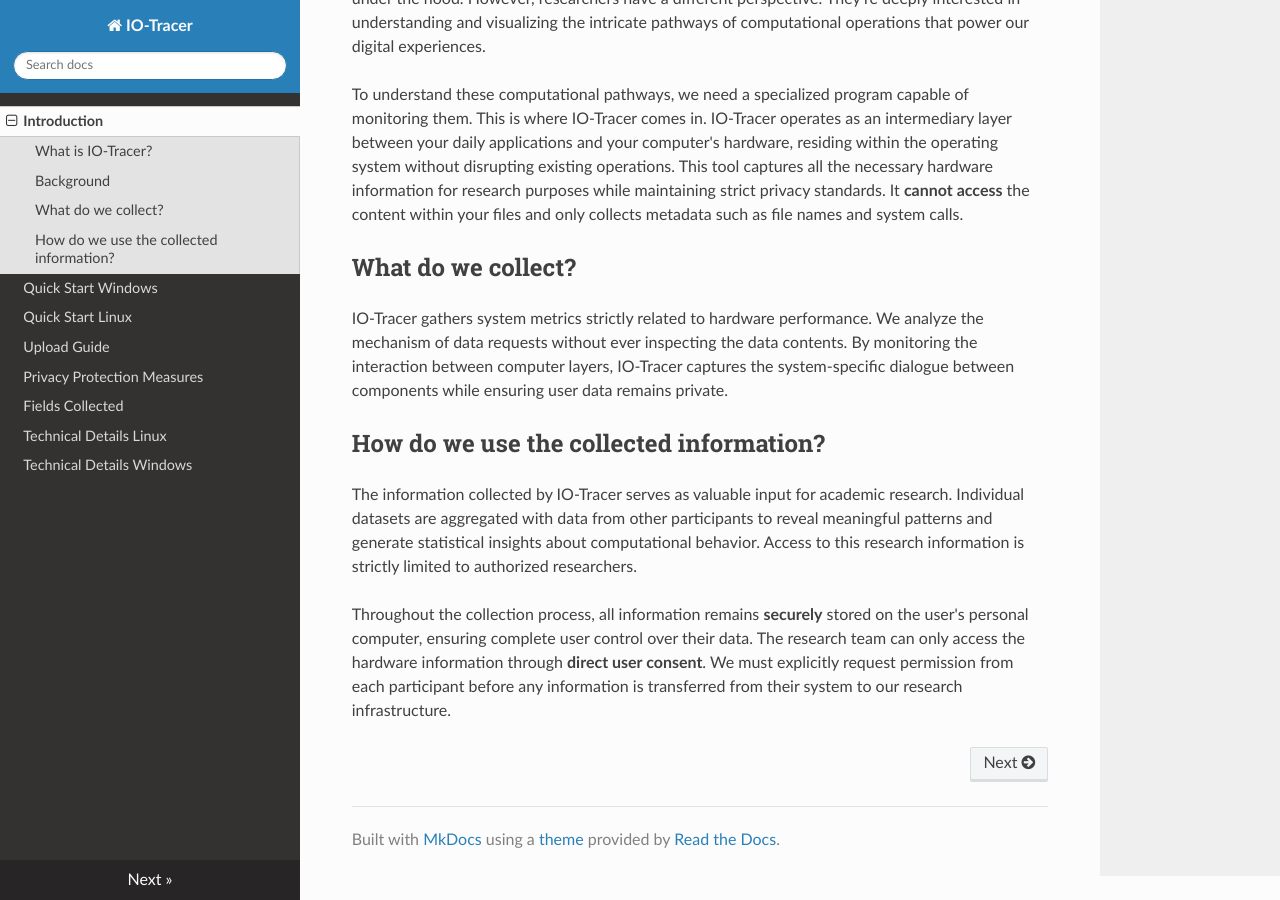
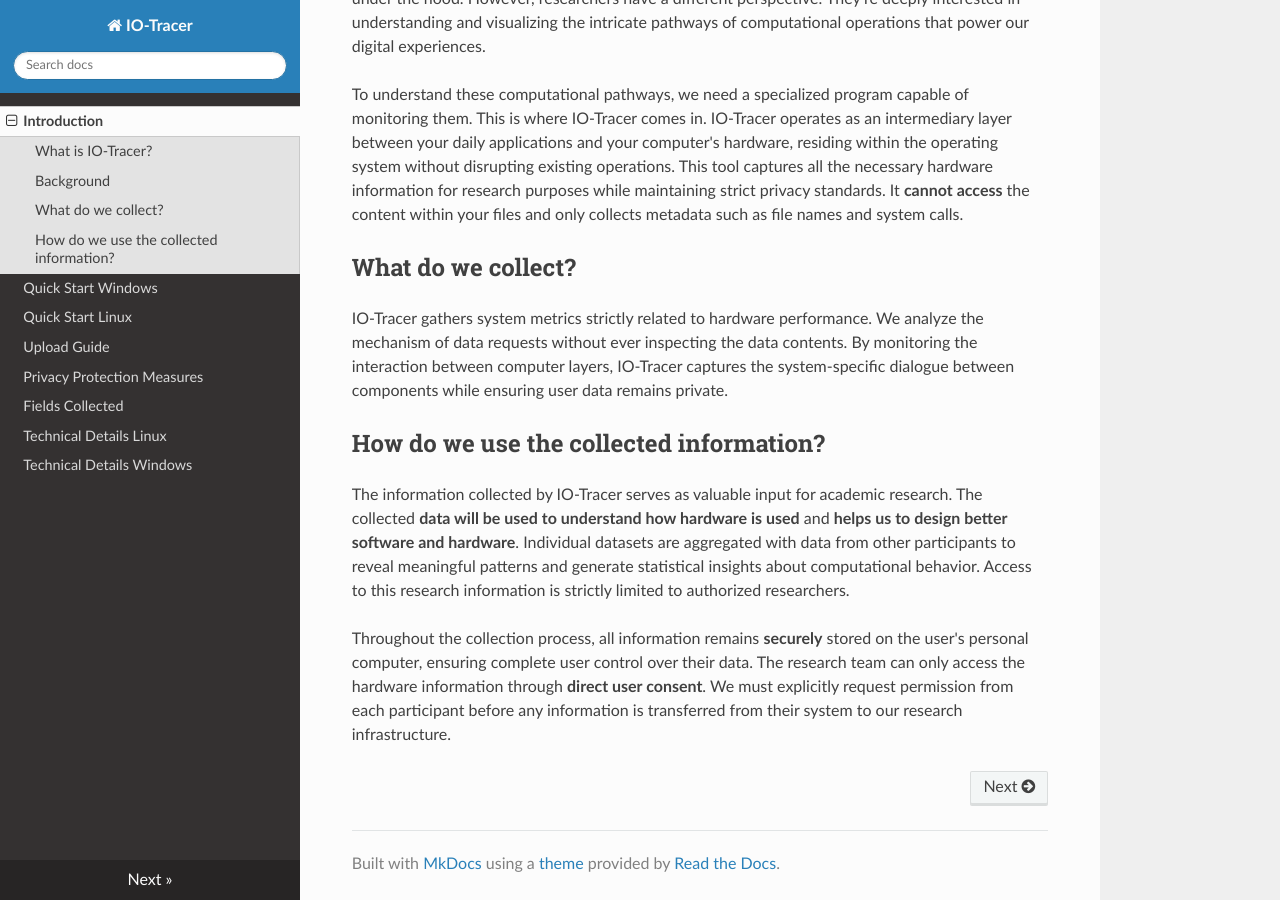
Before and after one commit to cacheMon/iotracerdocs, an MkDocs documentation site: the page built from docs/index.md, in a window 1280 px wide and 900 px high, scrolled down 621 px. Built offline with MkDocs 1.6.1, drawn with Linux system fonts in a browser that asks for light colours; nearby versions of some CDN libraries.

Commit message:
clear up some confusions

```diff
--- a/docs/index.md
+++ b/docs/index.md
@@ -21,6 +21,6 @@ IO-Tracer gathers system metrics strictly related to hardware performance. We an
 
 ## How do we use the collected information?
 
-The information collected by IO-Tracer serves as valuable input for academic research. Individual datasets are aggregated with data from other participants to reveal meaningful patterns and generate statistical insights about computational behavior. Access to this research information is strictly limited to authorized researchers.
+The information collected by IO-Tracer serves as valuable input for academic research. The collected **data will be used to understand how hardware is used** and **helps us to design better software and hardware**. Individual datasets are aggregated with data from other participants to reveal meaningful patterns and generate statistical insights about computational behavior. Access to this research information is strictly limited to authorized researchers.
 
 Throughout the collection process, all information remains **securely** stored on the user's personal computer, ensuring complete user control over their data. The research team can only access the hardware information through **direct user consent**. We must explicitly request permission from each participant before any information is transferred from their system to our research infrastructure.
```
Also changed, not shown: docs/startlinux.md (+3 -0 lines), docs/uploadguide.md (+1 -1 lines).
